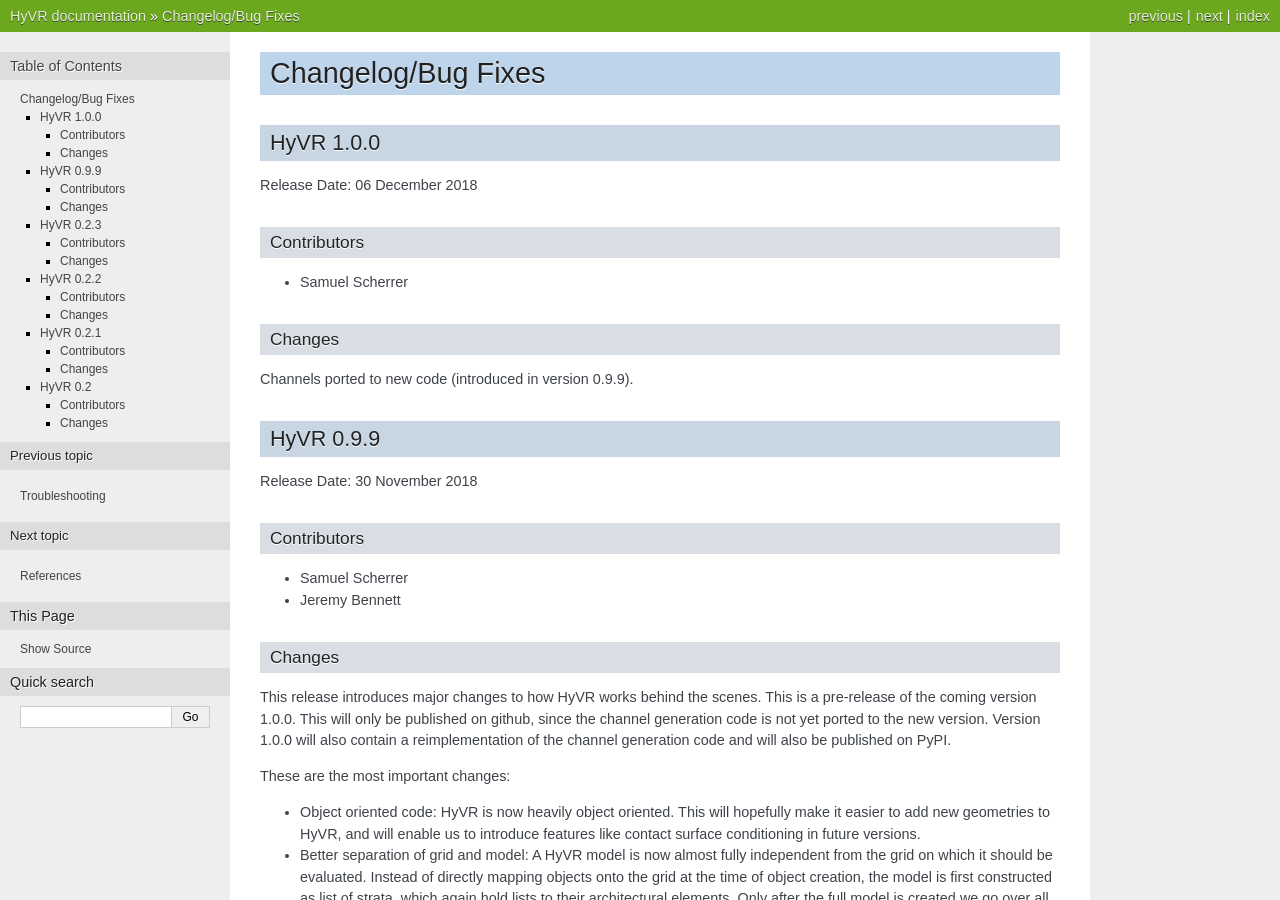
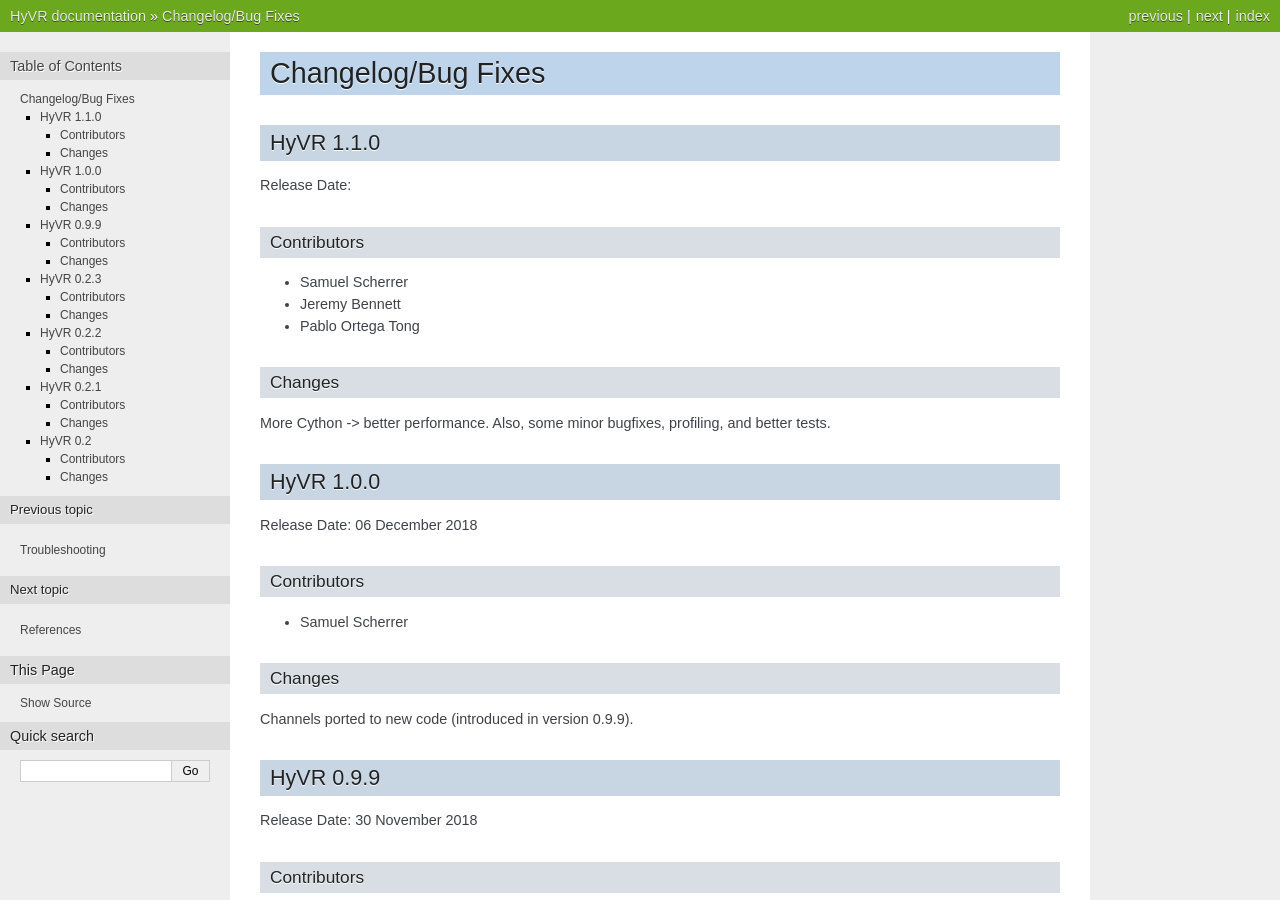
Before and after one commit to driftingtides/hyvr, a Sphinx documentation site: the page built from docs/changelog.rst, in a window 1280 px wide and 900 px high. Built offline with Sphinx 7.4.7, drawn with Linux system fonts in a browser that asks for light colours.

Commit message:
updated changelog and versionnumber for release 1.1.0

```diff
--- a/docs/changelog.rst
+++ b/docs/changelog.rst
@@ -1,6 +1,25 @@
 ====================
 Changelog/Bug Fixes
 ====================
+
+HyVR 1.1.0
+----------
+
+Release Date:
+
+Contributors
+""""""""""""
+
+* Samuel Scherrer
+* Jeremy Bennett
+* Pablo Ortega Tong
+
+Changes
+"""""""
+
+More Cython -> better performance. Also, some minor bugfixes, profiling, and
+better tests.
+
 
 HyVR 1.0.0
 ----------
@@ -14,6 +33,7 @@
 
 Changes
 """""""
+
 Channels ported to new code (introduced in version 0.9.9).
 
 
```
Also changed, not shown: 1 other file.
